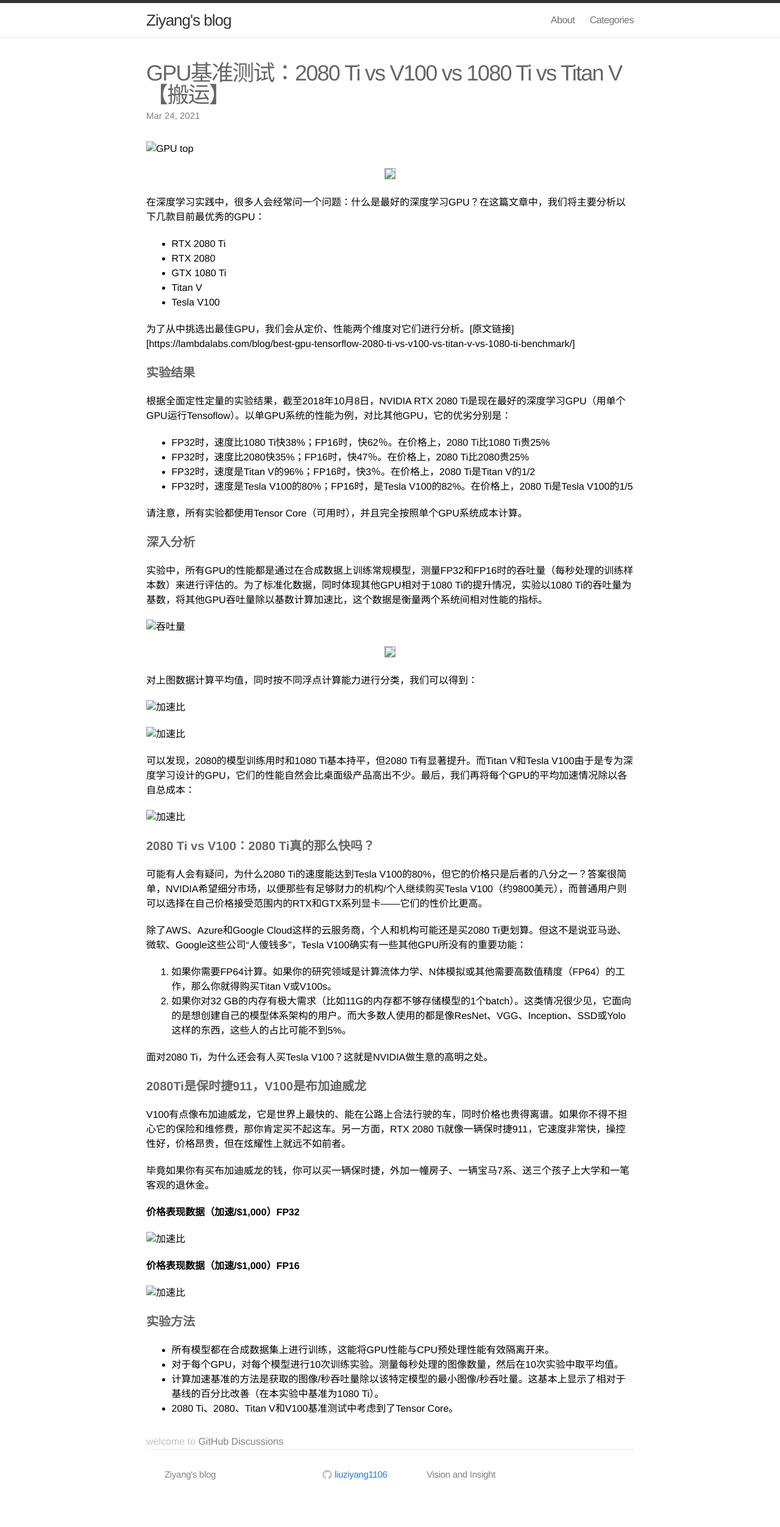
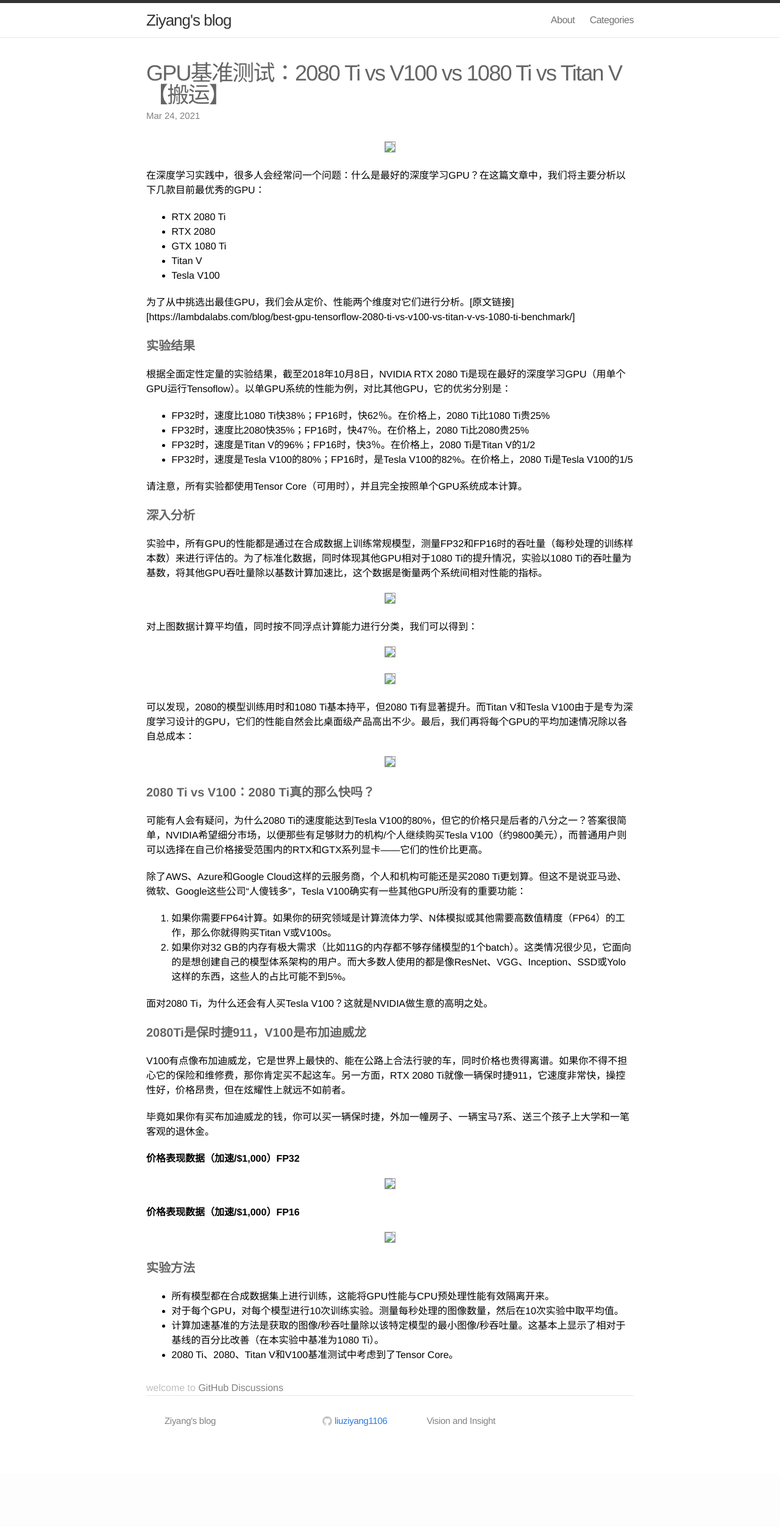
Before and after one commit to liuziyang1106/liuziyang1106.github.io, a Jekyll site: the page built from _posts/2021-3-24-deep-learning-GPU-benchmark.md, in a window 1280 px wide. Shown: the whole page at 61% size. Built offline with Jekyll 4.4.1, drawn with Linux system fonts in a browser that asks for light colours; after the commit the page ends 2416 px from its top, so only the background shows below that.

Commit message:
try to save image:

```diff
--- a/_posts/2021-3-24-deep-learning-GPU-benchmark.md
+++ b/_posts/2021-3-24-deep-learning-GPU-benchmark.md
@@ -6,8 +6,6 @@ excerpt: Deep Learning GPU Benchmarks - Tesla V100 vs RTX 2080 Ti vs GTX 1080 Ti
 categories: work
 date: 2021-03-24 14:00:00
 ---
-
-![GPU top](/_images/2021-03-24-GPU-top.png)
 
 <div class="imgcap">
 <img src="/_images/2021-03-24-GPU-top.png">
@@ -39,8 +37,6 @@ date: 2021-03-24 14:00:00
 
 实验中，所有GPU的性能都是通过在合成数据上训练常规模型，测量FP32和FP16时的吞吐量（每秒处理的训练样本数）来进行评估的。为了标准化数据，同时体现其他GPU相对于1080 Ti的提升情况，实验以1080 Ti的吞吐量为基数，将其他GPU吞吐量除以基数计算加速比，这个数据是衡量两个系统间相对性能的指标。
 
-![吞吐量](/_images/2021-03-24-GPU-1.png)
-
 <div class="imgcap">
 <img src="/_images/2021-03-24-GPU-1.png">
 <div class="thecap"></div>
@@ -48,13 +44,22 @@ date: 2021-03-24 14:00:00
 
 对上图数据计算平均值，同时按不同浮点计算能力进行分类，我们可以得到：
 
-![加速比](/_images/2021-03-24-GPU-2.png)
+<div class="imgcap">
+<img src="/_images/2021-03-24-GPU-2.png">
+<div class="thecap"></div>
+</div>
 
-![加速比](/_images/2021-03-24-GPU-3.png)
+<div class="imgcap">
+<img src="/_images/2021-03-24-GPU-3.png">
+<div class="thecap"></div>
+</div>
 
 可以发现，2080的模型训练用时和1080 Ti基本持平，但2080 Ti有显著提升。而Titan V和Tesla V100由于是专为深度学习设计的GPU，它们的性能自然会比桌面级产品高出不少。最后，我们再将每个GPU的平均加速情况除以各自总成本：
 
-![加速比](/_images/2021-03-24-GPU-4.png)
+<div class="imgcap">
+<img src="/_images/2021-03-24-GPU-4.png">
+<div class="thecap"></div>
+</div>
 
 #### **2080 Ti vs V100：2080 Ti真的那么快吗？**
 
@@ -75,13 +80,17 @@ V100有点像布加迪威龙，它是世界上最快的、能在公路上合法
 
 **价格表现数据（加速/$1,000）FP32**
 
-![加速比](/_images/2021-03-24-GPU-5.png)
+<div class="imgcap">
+<img src="/_images/2021-03-24-GPU-5.png">
+<div class="thecap"></div>
+</div>
 
 **价格表现数据（加速/$1,000）FP16**
 
-![加速比](/_images/2021-03-24-GPU-6.png)
-
-
+<div class="imgcap">
+<img src="/_images/2021-03-24-GPU-6.png">
+<div class="thecap"></div>
+</div>
 
 #### 实验方法
 
```
